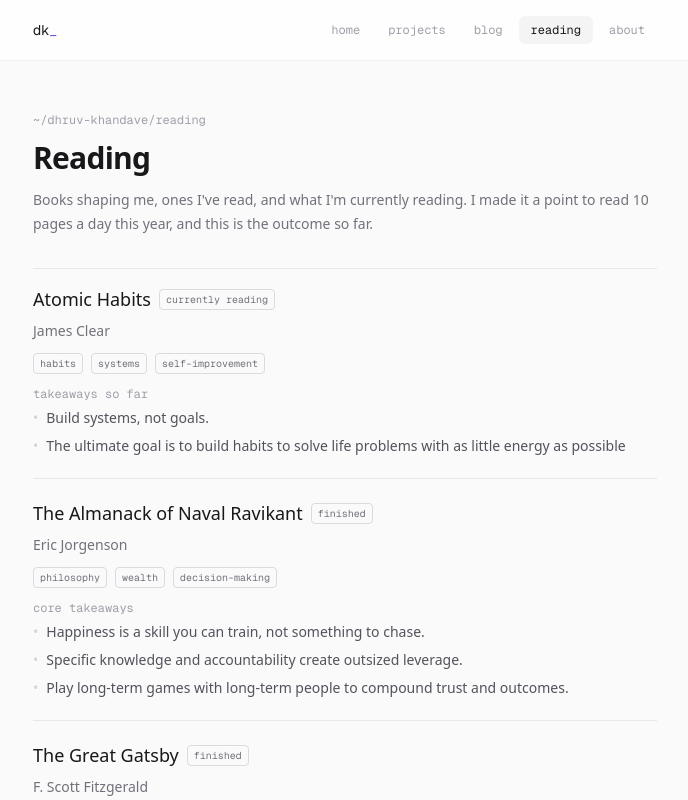
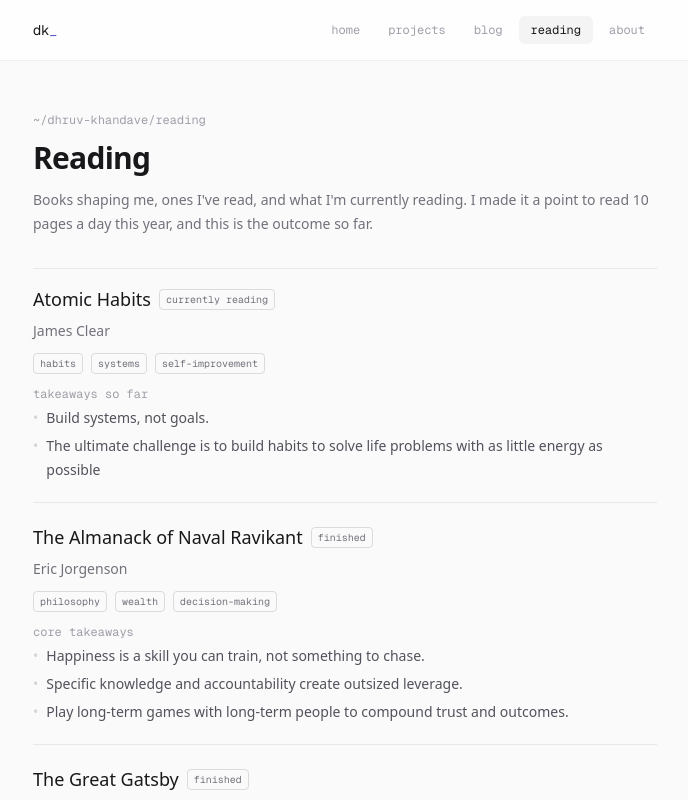
Before and after one commit to dhruvkhandave/PersonalWS, a Next.js app: page /reading in a window 1280 px wide. Shown: the top 800 px of the page, without its empty margins (295-983 px from the left). Built offline with nearby package versions, Linux system fonts and the light colour scheme.

Commit message:
small fixes

```diff
--- a/src/app/about/page.tsx
+++ b/src/app/about/page.tsx
@@ -39,7 +39,7 @@
           </p>
           <p className="mt-2 text-sm leading-7 text-zinc-600 dark:text-zinc-300">
             I love building things and am truly obsessed with AI, it’s become an absolute staple in my daily life. Fun fact I am in the top 1 percent of chatgpt users, not sure about Claude but im sure its not very far behind.
-            Beyond tech, I’m really into fitness and welness. I&apos;m fascinated by the health-tech space and wearables, and I make sure to carve out time for lifting and meditation.
+            Beyond tech, I’m really into fitness and wellness. I&apos;m fascinated by the health-tech space and wearables, and I make sure to carve out time for lifting and meditation.
           </p>
         </article>
 
--- a/src/app/projects/page.tsx
+++ b/src/app/projects/page.tsx
@@ -9,7 +9,7 @@
   {
     name: "MyFitnessChat",
     summary:
-      "A agentic AI chat first food logging app focused on making daily tracking simple enough to actually stick with.",
+      "An agentic AI chat first food logging app focused on making daily tracking simple enough to actually stick with.",
     problem:
       "Most people fall off food tracking because logging is tedious, so consistency drops even when motivation is high.",
     impact:
--- a/src/content/reading-books.ts
+++ b/src/content/reading-books.ts
@@ -37,7 +37,7 @@
     status: "currently reading",
     tags: ["habits", "systems", "self-improvement"],
     takeaways: ["Build systems, not goals.",
-                "The ultimate goal is to build habits to solve life problems with as little energy as possible"
+                "The ultimate challenge is to build habits to solve life problems with as little energy as possible"
     ],
   },
 ];
```
